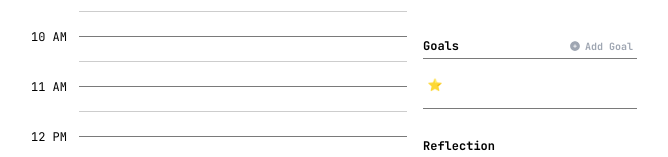
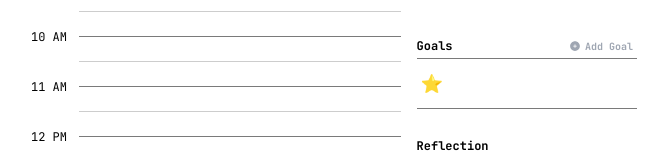
Before and after one commit to 0kzh/manifest, a React (Create React App) app: page / in a window 1280 px wide. Both pictures are taken after a click on the element "Add Goal". Shown: the part 194-351 px from the top of the page, without its empty margins (303-971 px from the left). Built offline with nearby package versions, Linux system fonts and the light colour scheme.

Commit message:
small stylistic changes

```diff
--- a/src/App.css
+++ b/src/App.css
@@ -188,6 +188,7 @@ body {
   padding-top: 0;
   padding-bottom: 0;
   font-family: 'mono', monospace !important;
+  margin-top: -1px;
   margin-left: 0.5em;
 }
 
--- a/src/components/goals/GoalInput.tsx
+++ b/src/components/goals/GoalInput.tsx
@@ -35,7 +35,7 @@ const GoalInput: React.FC<Props> = ({
     <div className="todo relative" style={{ marginTop: -1 }}>
       <div className="relative">
         <div
-          className="p-1 w-4 h-4 text-center rounded hover:bg-gray-200 cursor-pointer"
+          className="px-1 text-lg text-center rounded hover:bg-gray-200 cursor-pointer"
           onClick={() => setEmojiPickerOpen(!emojiPickerOpen)}
         >
           {item.emoji}
```
